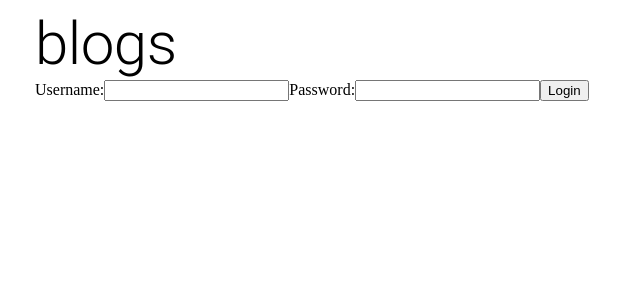
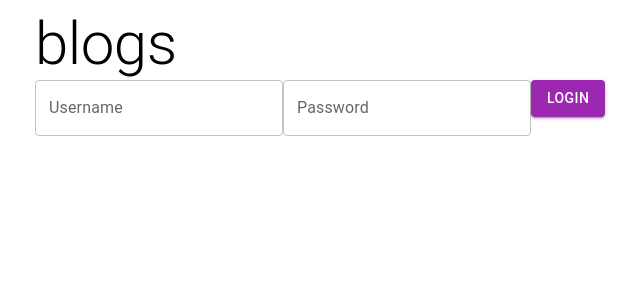
Before and after one commit to ullallulla/fullstack2024-part7, a React (Vite) app in the folder blogapp/frontend/: page / in a window 1280 px wide. Shown: the top 300 px of the page, without its empty margins (29-669 px from the left). Built offline with nearby package versions, Linux system fonts and the light colour scheme; no server answers.

Commit message:
modified login page with material ui

```diff
--- a/blogapp/frontend/src/components/Login.jsx
+++ b/blogapp/frontend/src/components/Login.jsx
@@ -1,6 +1,7 @@
 import { useState } from 'react'
 import { useDispatch } from 'react-redux'
 import { handleLogin } from '../reducers/userReducer'
+import { Button, TextField } from '@mui/material'
 
 const Login = () => {
   const [username, setUsername] = useState('')
@@ -16,25 +17,9 @@ const Login = () => {
 
   return (
     <form onSubmit={doLogin}>
-      <label>
-        Username:
-        <input
-          type='text'
-          data-testid='username'
-          value={username}
-          onChange={(e) => setUsername(e.target.value)}
-        />
-      </label>
-      <label>
-        Password:
-        <input
-          type='password'
-          value={password}
-          data-testid='password'
-          onChange={(e) => setPassword(e.target.value)}
-        />
-      </label>
-      <input type='submit' value='Login' />
+      <TextField label='Username' value={username} onChange={(e) => setUsername(e.target.value)} />
+      <TextField label='Password' value={password} onChange={(e) => setPassword(e.target.value)} />
+      <Button type='submit' variant='contained' color='secondary'>Login</Button>
     </form>
   )
 }
```
